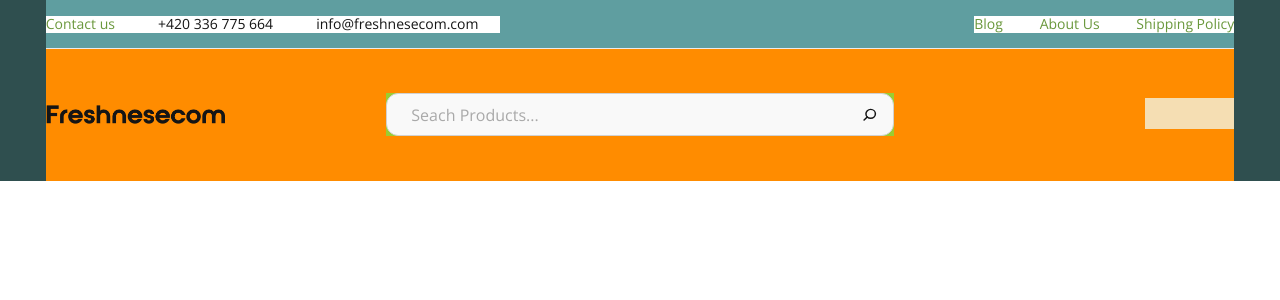
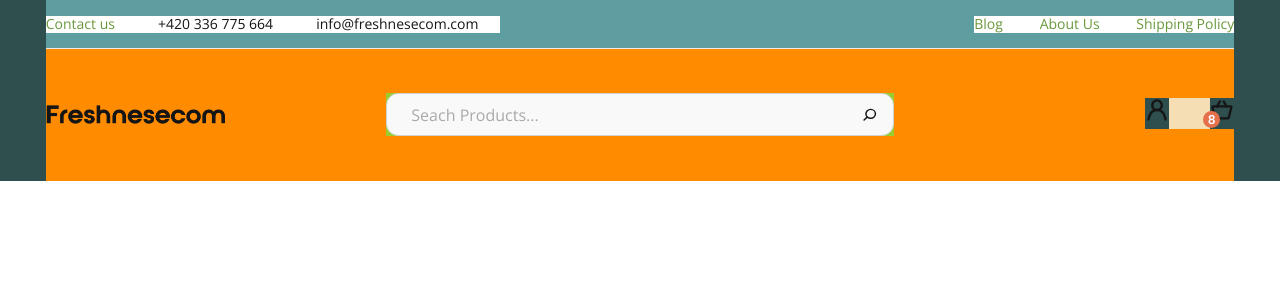
Before and after one commit to Albeiromr/Ecommerce-clean-template, a React (Create React App) app: page / in a window 1280 px wide. Shown: the top 300 px of the page. Built offline with nearby package versions, Linux system fonts and the light colour scheme.

Commit message:
Add the header icons

```diff
--- a/src/components/Header/1025px-1920px.scss
+++ b/src/components/Header/1025px-1920px.scss
@@ -117,6 +117,47 @@
       position: absolute;
       top: 36.924%;
       right: 0%;
+      display: flex;
+      justify-content: space-between;
+    }
+
+    &__icon-subcontainer {
+      width: 27.273%;
+      height: 100%;
+      background: darkslategray;
+      position: relative;
+      cursor: pointer;
+    }
+
+    &__icon {
+      width: 100%;
+      position: absolute;
+      top: 0%;
+      right: 0%;
+    }
+
+    &__basket-counter {
+      width: auto;
+      min-width: 18.179%;
+      height: 51.072%;
+      padding: 0 5%;
+      background: $c4-A;
+      position: absolute;
+      top: 43.998%;
+      right: 15.905%;
+      border-radius: clamp(1px, 0.8vw, 15.71px);
+      display: flex;
+      align-items: center;
+      justify-content: center;
+      cursor: pointer;
+    }
+
+    &__basket-text {
+      margin: 0;
+      font-family: $primary-font;
+      font-weight: 600;
+      font-size: clamp(1px, 0.952vw, 15.71px);
+      color: $c1-J;
     }
   }
 }
--- a/src/components/Header/Header.tsx
+++ b/src/components/Header/Header.tsx
@@ -3,7 +3,10 @@ import "./0px-599px.scss";
 import "./600px-1024px.scss";
 import "./1025px-1920px.scss";
 import logo from '../../assets/logo/brand.png';
+import basket from '../../assets/icons/basket.svg';
+import user from '../../assets/icons/user.svg';
 import SearchBar from '../Search bar/SearchBar';
+
 
 const Header = () => {
   return (
@@ -30,7 +33,17 @@ const Header = () => {
           <div className="header__search-container">
             <SearchBar />
           </div>
-          <div className="header__icon-container"></div>
+          <div className="header__icon-container">
+            <div className="header__icon-subcontainer">
+              <img className="header__icon" src={user} alt="user icon"/>
+            </div>
+            <div className="header__icon-subcontainer">
+              <img className="header__icon" src={basket} alt="basket icon"/>
+            </div>
+            <div className="header__basket-counter">
+                <p className="header__basket-text">8</p>
+            </div>
+          </div>
       </div>
     </header>
   );
--- a/src/components/Search bar/0px-599px.scss
+++ b/src/components/Search bar/0px-599px.scss
@@ -1,5 +1,7 @@
 @import "../../sass/variables";
 
 @media only screen and (max-width: 599px) {
-
+  .search-bar {
+    display: none;
+  }
 }
--- a/src/components/Search bar/600px-1024px.scss
+++ b/src/components/Search bar/600px-1024px.scss
@@ -1,5 +1,7 @@
 @import "../../sass/variables";
 
 @media only screen and (min-width: 600px) and (max-width: 1024px) {
-
+  .search-bar {
+    display: none;
+  }
 }
--- a/src/sass/_variables.scss
+++ b/src/sass/_variables.scss
@@ -10,6 +10,9 @@ $c1-J: #ffffff;
 
 //c2
 $c2-A: #6A983C;
+
+//c4
+$c4-A: #E5704B;
 
 //////////////////////
 
```
Also changed, not shown: src/assets/icons/basket.svg (added), src/assets/icons/user.svg (added).
